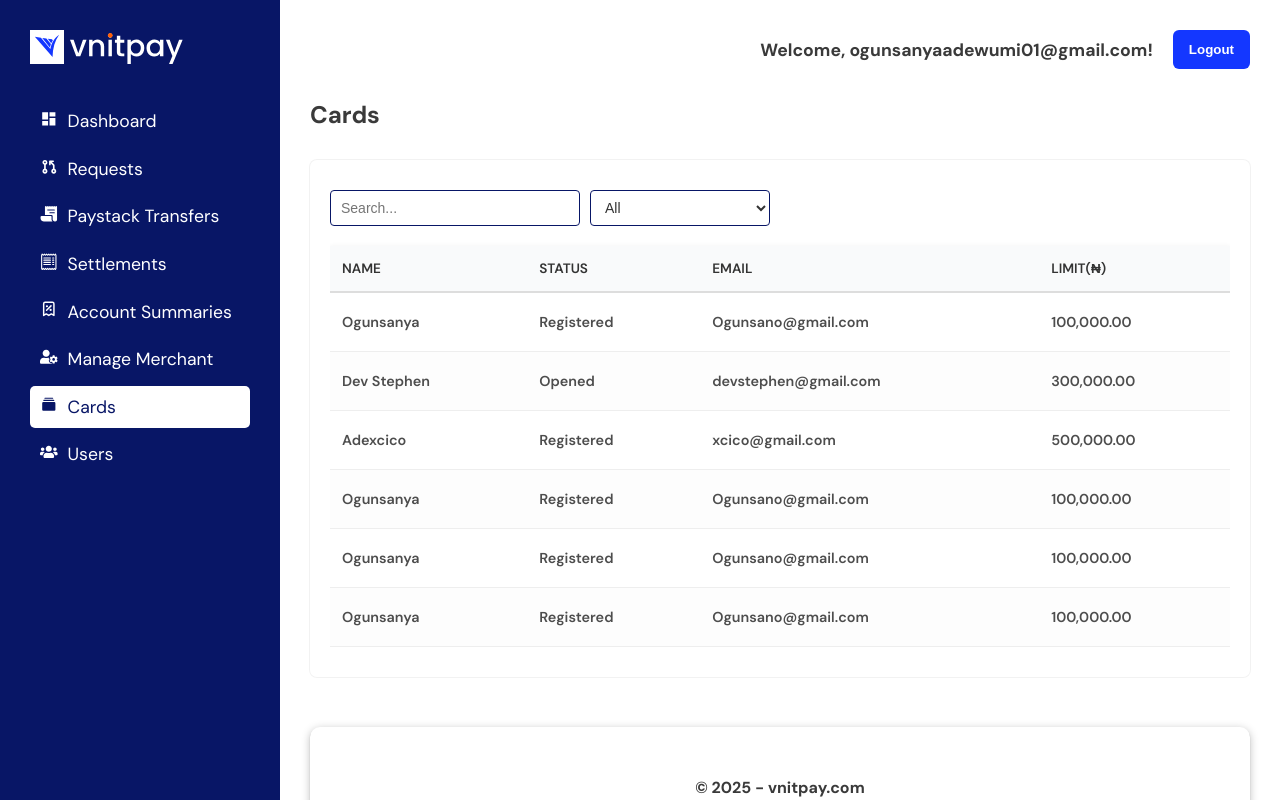
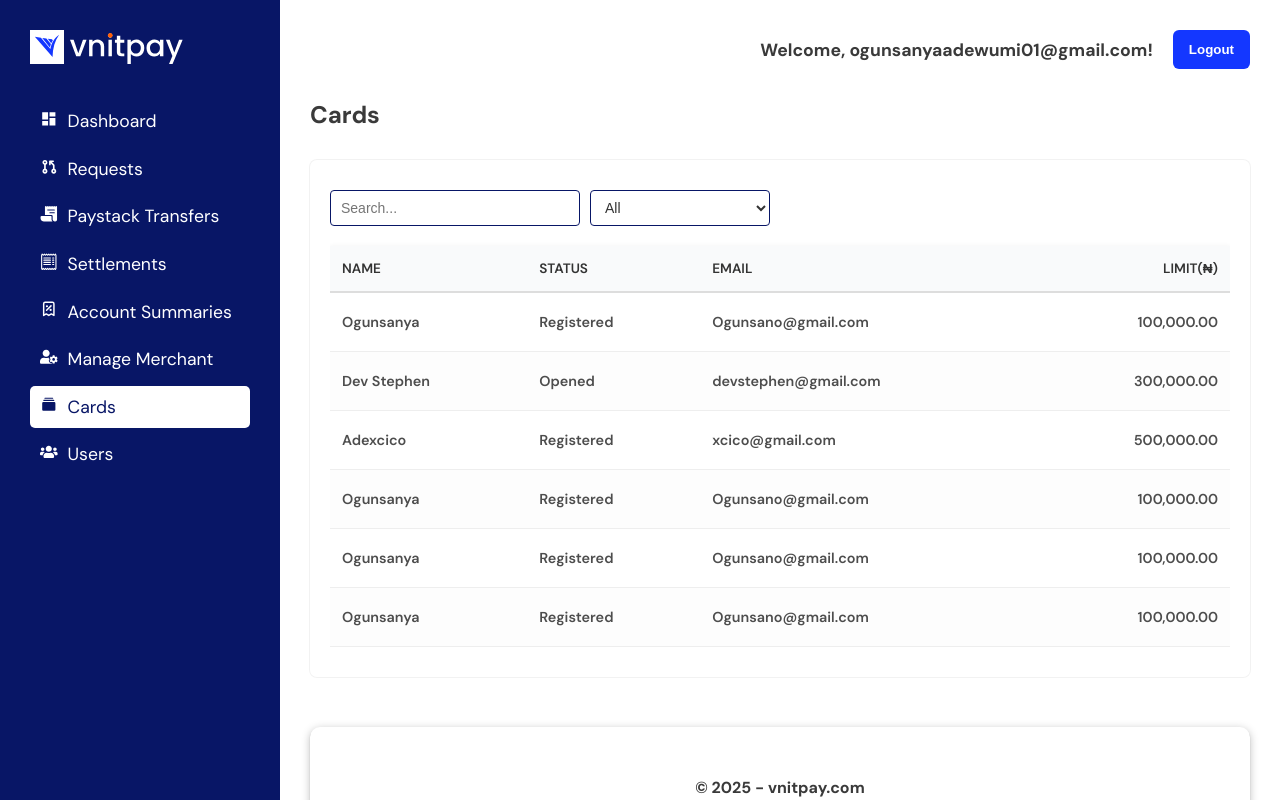
Before and after one commit to adewumi7109/vnitpayadmin, a Next.js app: page /dashboard/cards in a window 1280 px wide. Built offline with nearby package versions, Linux system fonts and the light colour scheme.

Commit message:
right aligned money columns

```diff
--- a/src/app/dashboard/accountsummaries/accountsummaries.module.css
+++ b/src/app/dashboard/accountsummaries/accountsummaries.module.css
@@ -4,3 +4,6 @@
     margin-top: 30px;
     border-radius: 7px;
 }
+.alignRight{
+    text-align: right !important;
+  }
--- a/src/app/dashboard/cards/cards.module.css
+++ b/src/app/dashboard/cards/cards.module.css
@@ -4,3 +4,6 @@
     margin-top: 30px;
     border-radius: 7px;
 }
+.alignRight{
+    text-align: right !important;
+  }
```
Also changed, not shown: src/app/components/card/card.module.css (line endings or trailing spaces).
